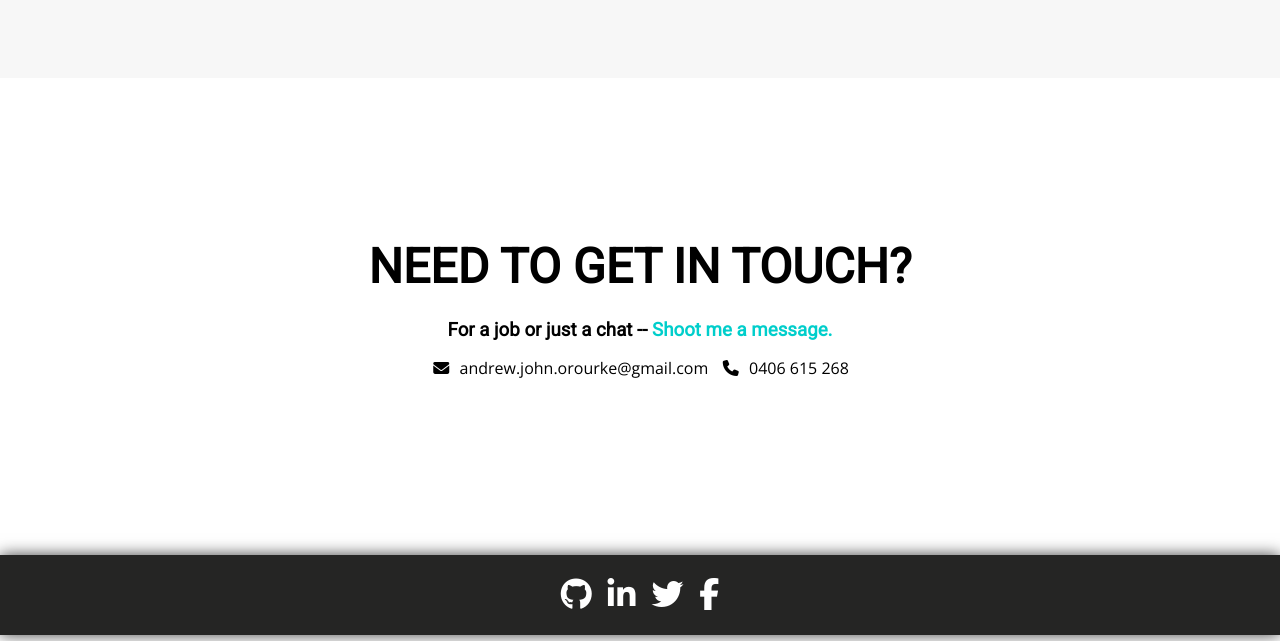
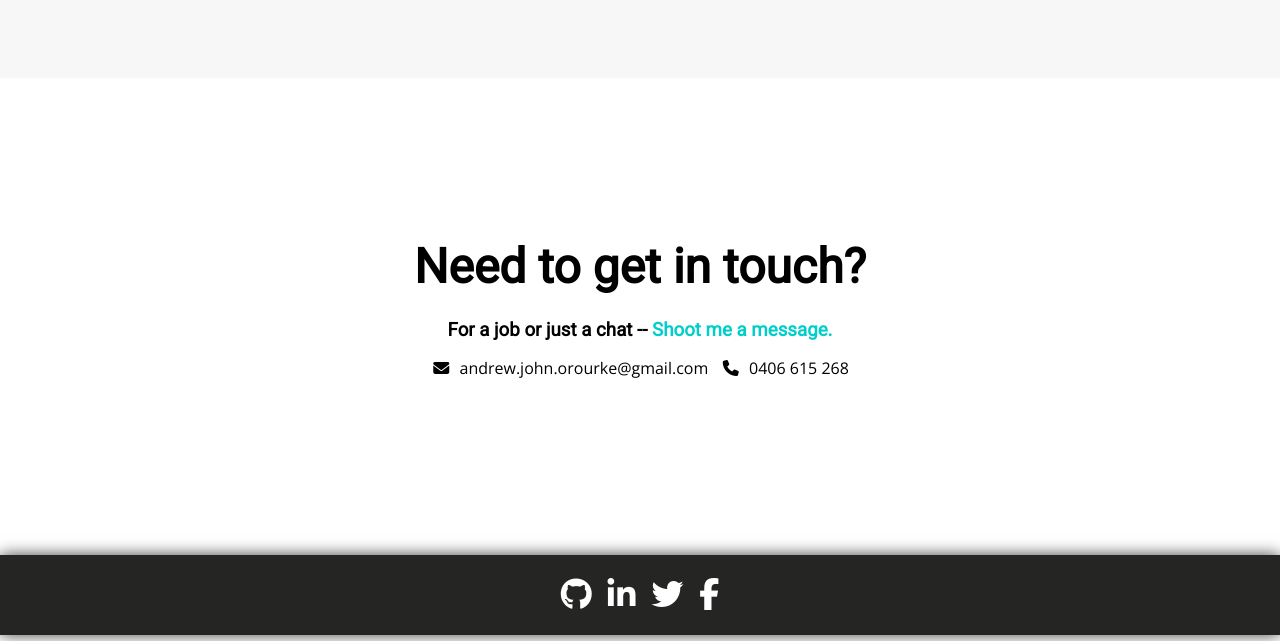
Before and after one commit to StringVariable/New-Portfolio-Website, a plain HTML site: page index.html in a window 1280 px wide. Shown: the part 4518-5159 px from the top of the page. Drawn offline with nearby package versions, Linux system fonts and the light colour scheme.

Commit message:
No caps on call to action. More friendlier this way :)

```diff
--- a/index.html
+++ b/index.html
@@ -56,7 +56,7 @@
 		</div>
 	</div>
 	<div id="contact-container">
-		<h1>NEED TO GET IN TOUCH?</h1>
+		<h1>Need to get in touch?</h1>
 		<h3>For a job or just a chat -- <span class="accent">Shoot me a message.</span></h3>
 		<p>
 			<i class="fa fa-envelope fa-fw" aria-hidden="true"></i>&nbsp; andrew.john.orourke@gmail.com &nbsp;
```
